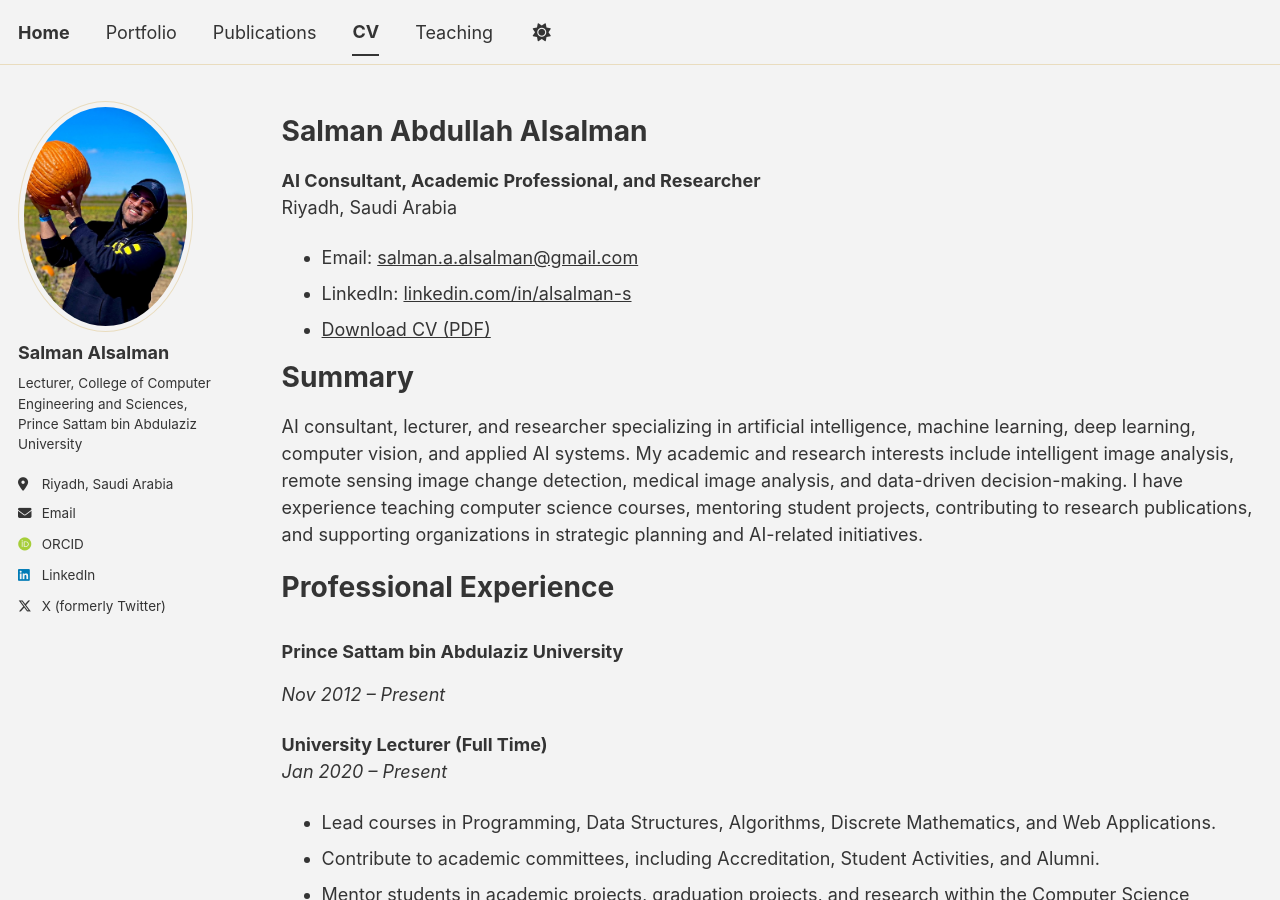
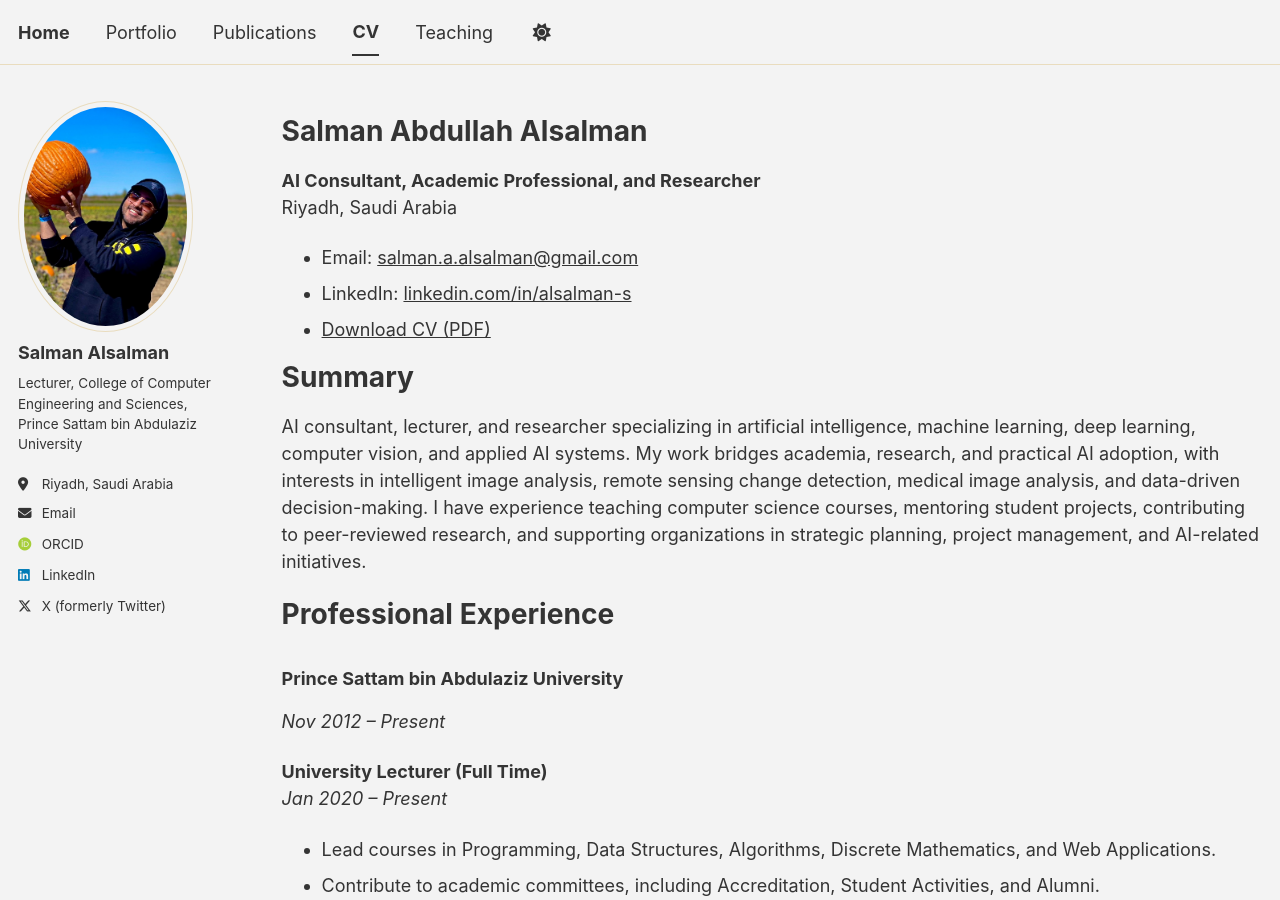
Before and after one commit to x1xSAS/x1xSAS.github.io, a Jekyll site: the page built from _pages/cv.md, in a window 1280 px wide and 900 px high. Built offline with Jekyll 4.4.1, drawn with Linux system fonts in a browser that asks for light colours; some web fonts are replaced; a script bundle is joined from its source files by our own code; library files that are not in the unit come from our copies.

Commit message:
Update cv.md

```diff
--- a/_pages/cv.md
+++ b/_pages/cv.md
@@ -20,7 +20,8 @@ Riyadh, Saudi Arabia
 
 Summary
 ======
-AI consultant, lecturer, and researcher specializing in artificial intelligence, machine learning, deep learning, computer vision, and applied AI systems. My academic and research interests include intelligent image analysis, remote sensing image change detection, medical image analysis, and data-driven decision-making. I have experience teaching computer science courses, mentoring student projects, contributing to research publications, and supporting organizations in strategic planning and AI-related initiatives.
+AI consultant, lecturer, and researcher specializing in artificial intelligence, machine learning, deep learning, computer vision, and applied AI systems. My work bridges academia, research, and practical AI adoption, with interests in intelligent image analysis, remote sensing change detection, medical image analysis, and data-driven decision-making. I have experience teaching computer science courses, mentoring student projects, contributing to peer-reviewed research, and supporting organizations in strategic planning, project management, and AI-related initiatives.
+
 
 Professional Experience
 ======
```
